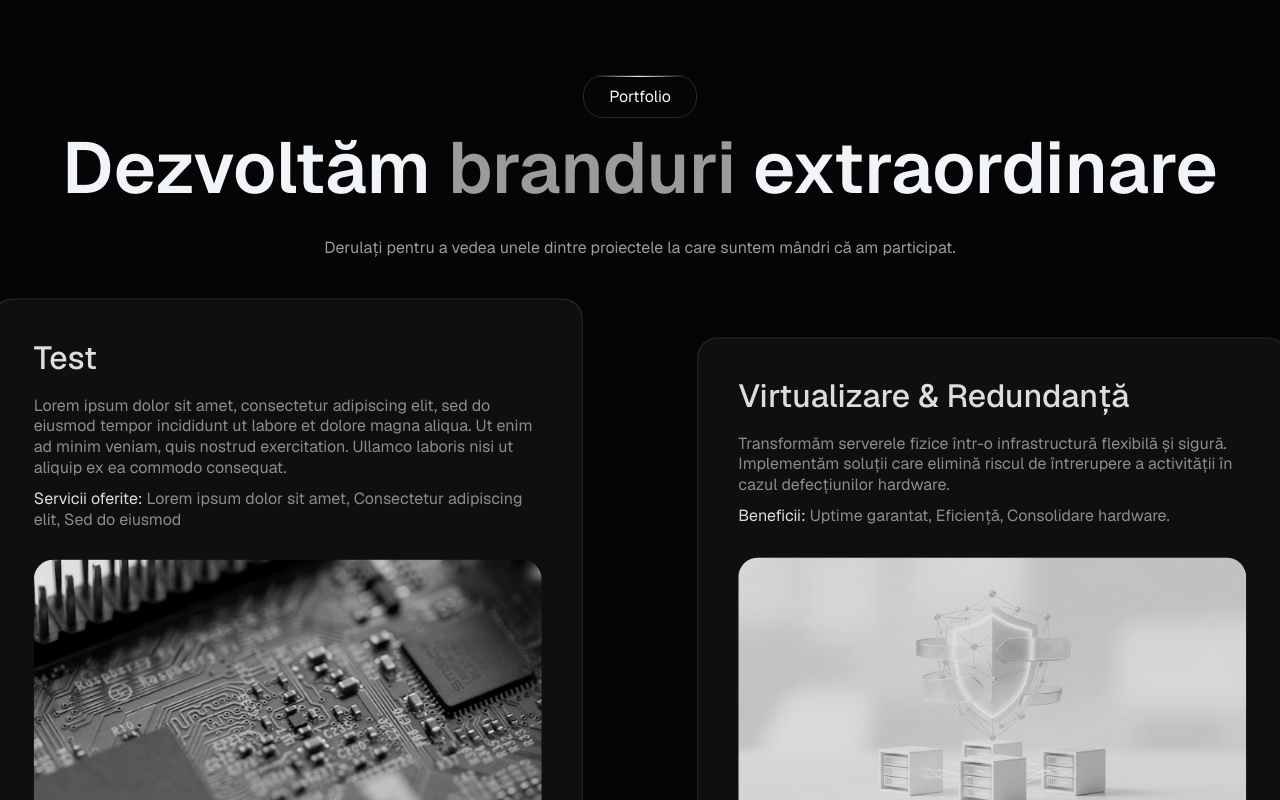
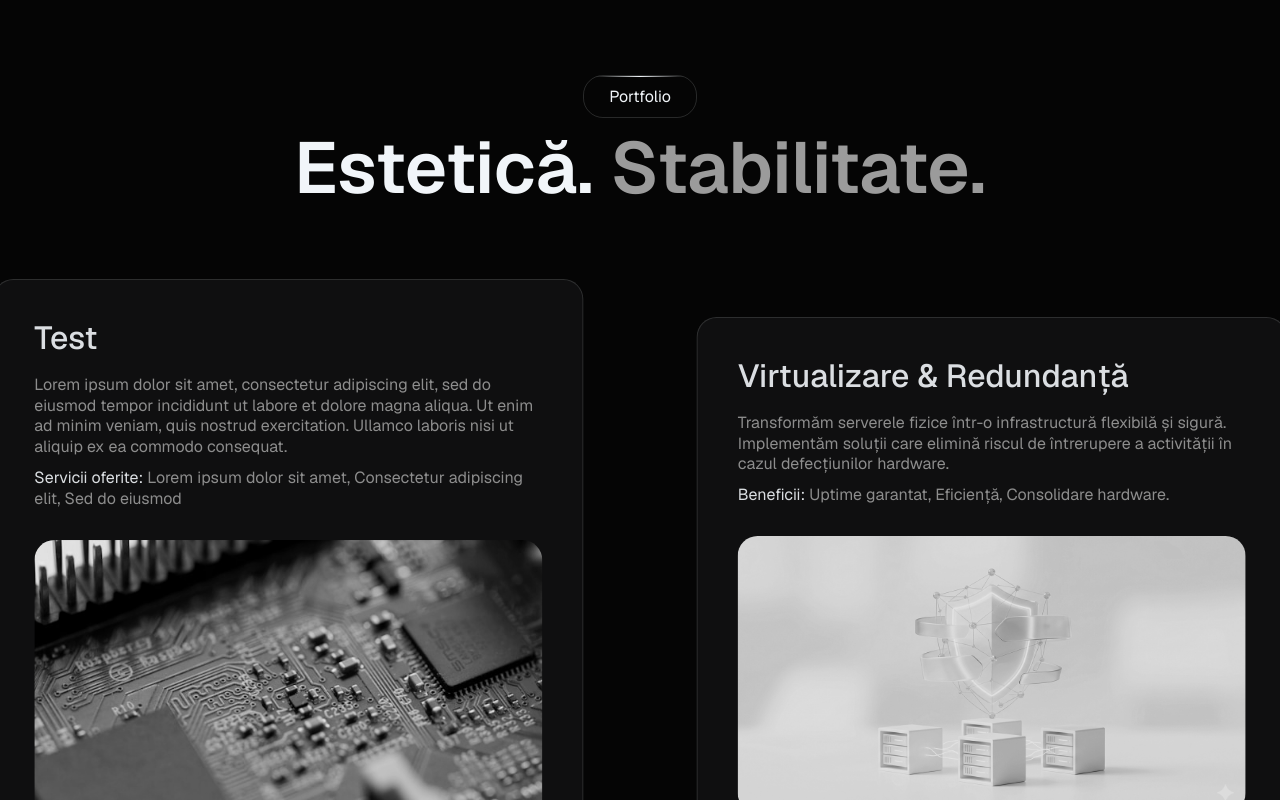
Before and after one commit to paul963/developero-v2, a React (Vite) app: page / in a window 1280 px wide. Shown: the part 3380-4180 px from the top of the page. Built offline with nearby package versions, Linux system fonts and the light colour scheme.

Commit message:
small change txt on portofolio section

```diff
--- a/src/components/sections/Portfolio/Portfolio.jsx
+++ b/src/components/sections/Portfolio/Portfolio.jsx
@@ -34,9 +34,8 @@ const Portfolio = () => {
         <div className="portfolio-content">
           <div className="supra-title">Portfolio</div>
           <h2 className="text-center">
-            Dezvoltăm <span className="glow-text">branduri</span> extraordinare
+          Estetică. <span className="glow-text">Stabilitate.</span>
           </h2>
-          <p className="text-center description">Derulați pentru a vedea unele dintre proiectele la care suntem mândri că am participat.</p>
         </div>
 
         <div className="portfolio-wrapper">
```
